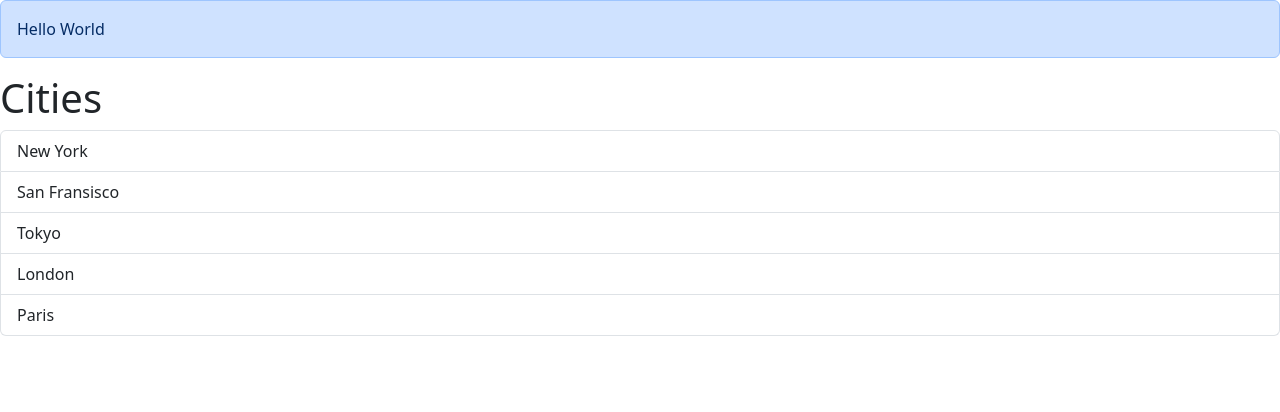
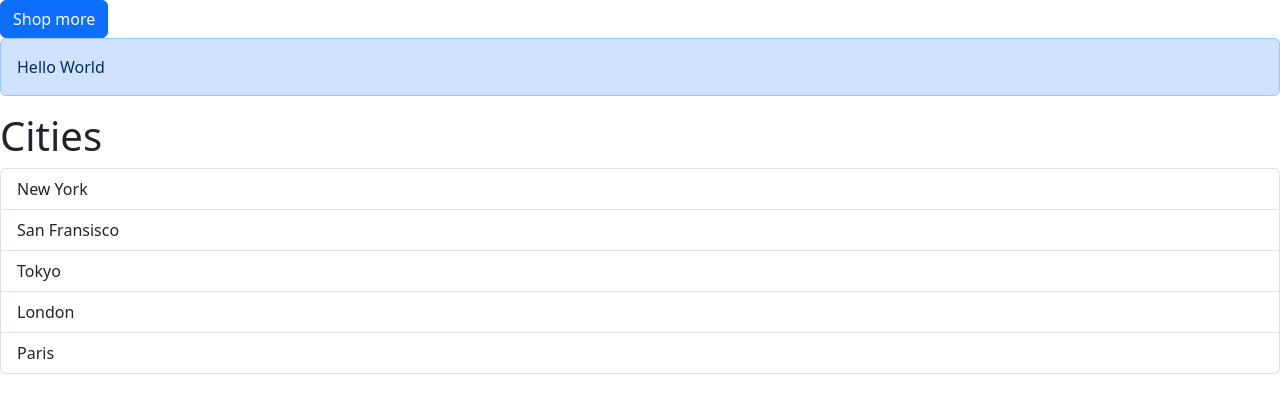
Before and after one commit to BishnuThapa/react-app-typescript, a React (Vite) app in the folder react-app-typescript/: page / in a window 1280 px wide. Shown: the top 412 px of the page. Built offline with nearby package versions, Linux system fonts and the light colour scheme.

Commit message:
reusable button component exercise done

```diff
--- a/react-app-typescript/src/App.tsx
+++ b/react-app-typescript/src/App.tsx
@@ -1,4 +1,5 @@
 import Alert from "./components/Alert";
+import Button from "./components/Button";
 import ListGroup from "./components/ListGroup";
 
 function App() {
@@ -8,6 +9,7 @@
   };
   return (
     <>
+      <Button onClick={() => console.log("Clicked")}>Shop more </Button>
       <Alert>
         Hello <span>World</span>
       </Alert>
--- /dev/null
+++ b/react-app-typescript/src/components/Button.tsx
@@ -0,0 +1,15 @@
+interface Props {
+  children: string;
+  color?: "primary" | "secondary" | "danger"; //only can select these colors
+  onClick: () => void;
+}
+
+const Button = ({ children, color = "primary", onClick }: Props) => {
+  return (
+    <button className={"btn btn-" + color} onClick={onClick}>
+      {children}
+    </button>
+  );
+};
+
+export default Button;
```
